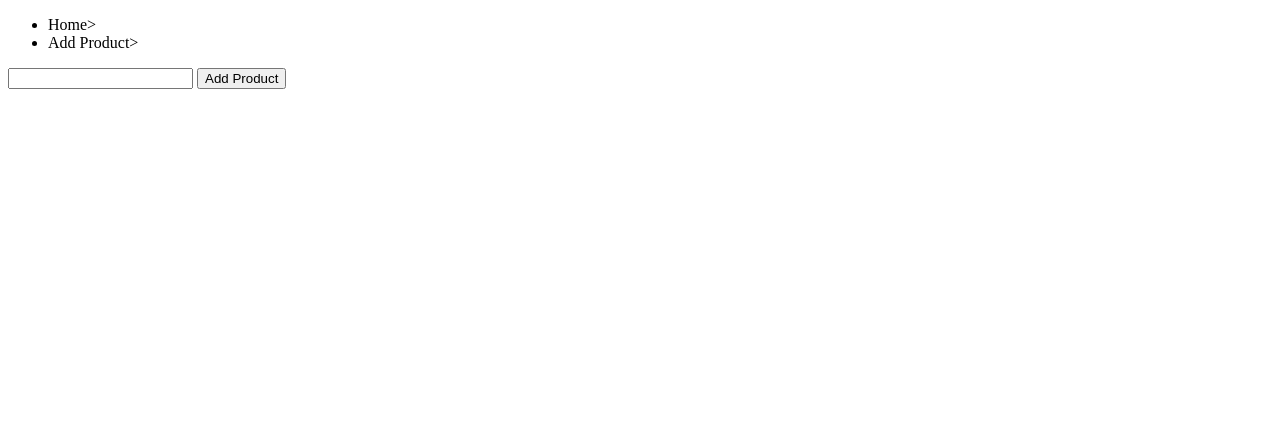
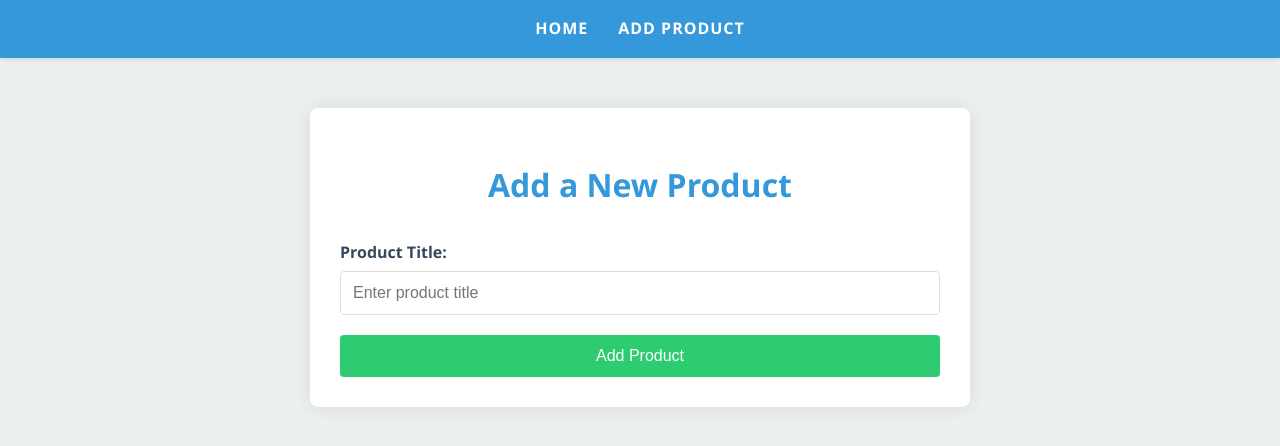
Before and after one commit to Asim1O1/Backend-with-Express-js, a website: page views/addProduct.html in a window 1280 px wide. Drawn offline with Linux system fonts and the light colour scheme.

Commit message:
root directory

```diff
--- a/views/addProduct.html
+++ b/views/addProduct.html
@@ -4,21 +4,132 @@
     <meta charset="UTF-8" />
     <meta name="viewport" content="width=device-width, initial-scale=1.0" />
     <title>Add Product</title>
+    <style>
+      :root {
+        --primary-color: #3498db;
+        --secondary-color: #2ecc71;
+        --background-color: #ecf0f1;
+        --text-color: #34495e;
+      }
+
+      body {
+        font-family: "Segoe UI", Tahoma, Geneva, Verdana, sans-serif;
+        margin: 0;
+        padding: 0;
+        background-color: var(--background-color);
+        color: var(--text-color);
+        line-height: 1.6;
+      }
+
+      header {
+        background-color: var(--primary-color);
+        padding: 1em;
+        box-shadow: 0 2px 5px rgba(0, 0, 0, 0.1);
+      }
+
+      nav ul {
+        list-style: none;
+        padding: 0;
+        margin: 0;
+        display: flex;
+        justify-content: center;
+      }
+
+      nav ul li {
+        margin: 0 15px;
+      }
+
+      nav ul li a {
+        color: white;
+        text-decoration: none;
+        font-weight: bold;
+        text-transform: uppercase;
+        letter-spacing: 1px;
+        transition: color 0.3s ease;
+      }
+
+      nav ul li a:hover {
+        color: #f39c12;
+      }
+
+      main {
+        max-width: 600px;
+        margin: 50px auto;
+        padding: 30px;
+        background-color: white;
+        border-radius: 8px;
+        box-shadow: 0 0 20px rgba(0, 0, 0, 0.1);
+      }
+
+      h1 {
+        color: var(--primary-color);
+        text-align: center;
+        margin-bottom: 30px;
+      }
+
+      form {
+        display: flex;
+        flex-direction: column;
+      }
+
+      label {
+        margin-bottom: 5px;
+        font-weight: bold;
+      }
+
+      input[type="text"] {
+        padding: 12px;
+        margin-bottom: 20px;
+        font-size: 16px;
+        border: 1px solid #ddd;
+        border-radius: 4px;
+        transition: border-color 0.3s ease;
+      }
+
+      input[type="text"]:focus {
+        outline: none;
+        border-color: var(--primary-color);
+        box-shadow: 0 0 5px rgba(52, 152, 219, 0.5);
+      }
+
+      button {
+        padding: 12px;
+        font-size: 16px;
+        background-color: var(--secondary-color);
+        color: white;
+        border: none;
+        border-radius: 4px;
+        cursor: pointer;
+        transition: background-color 0.3s ease;
+      }
+
+      button:hover {
+        background-color: #27ae60;
+      }
+    </style>
   </head>
   <body>
     <header>
       <nav>
         <ul>
-          <li <a href="/"></a> Home></li>
-          <li <a href="/addProduct"></a>Add Product></li>
+          <li><a href="/">Home</a></li>
+          <li><a href="/addProduct">Add Product</a></li>
         </ul>
       </nav>
     </header>
     <main>
-        <form action="/admin/addProduct" method="POST">
-            <input type="text" name="title">
-            <button type="submit"> Add Product</button>
-        </form>
+      <h1>Add a New Product</h1>
+      <form action="/admin/addProduct" method="POST">
+        <label for="title">Product Title:</label>
+        <input
+          type="text"
+          id="title"
+          name="title"
+          required
+          placeholder="Enter product title"
+        />
+        <button type="submit">Add Product</button>
+      </form>
     </main>
   </body>
 </html>
```
Also changed, not shown: app.js (+2 -8 lines), routes/admin.js (+2 -6 lines), routes/shop.js (+2 -6 lines), utils/path.js (added, +8 -0 lines), views/shop.html (+81 -4 lines).
